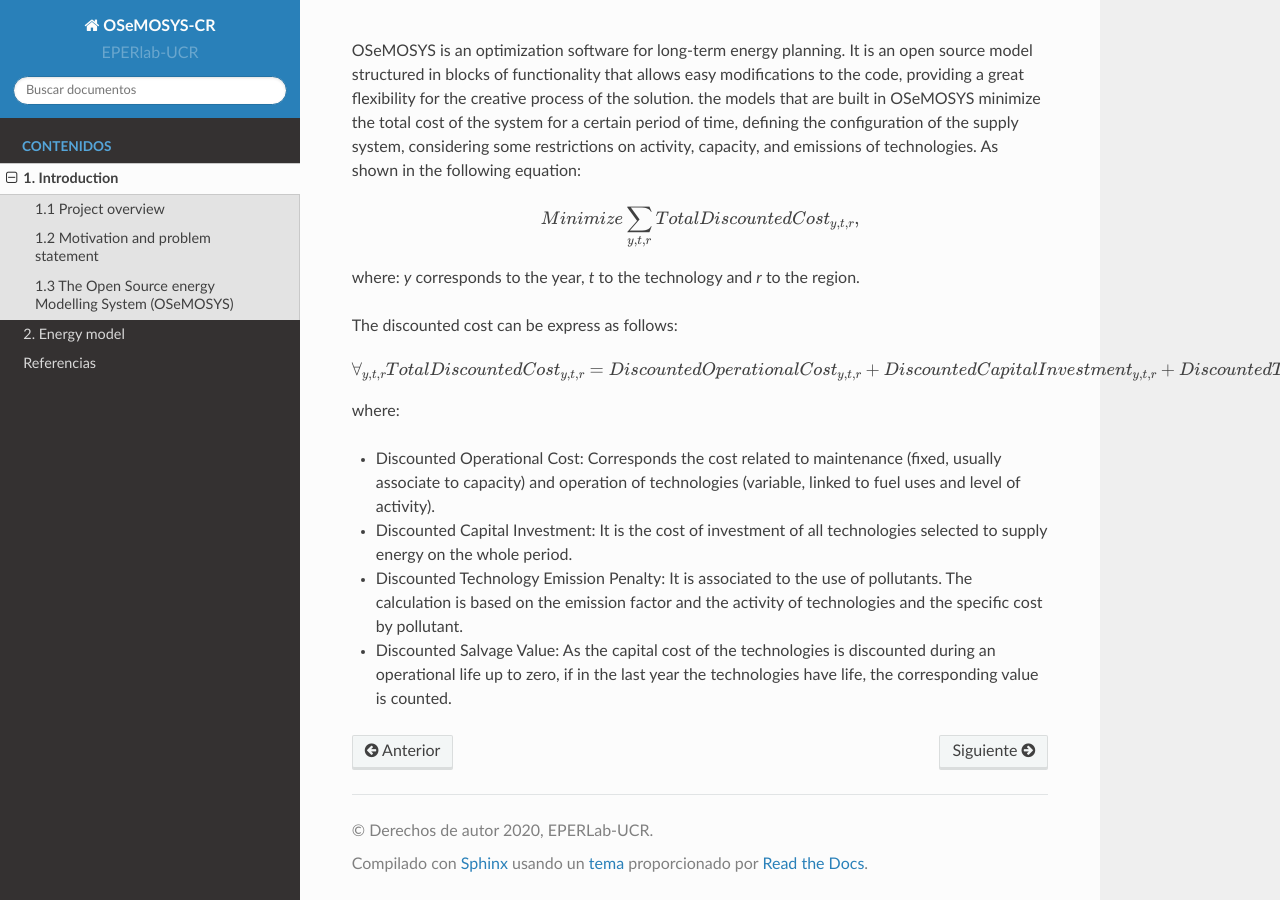
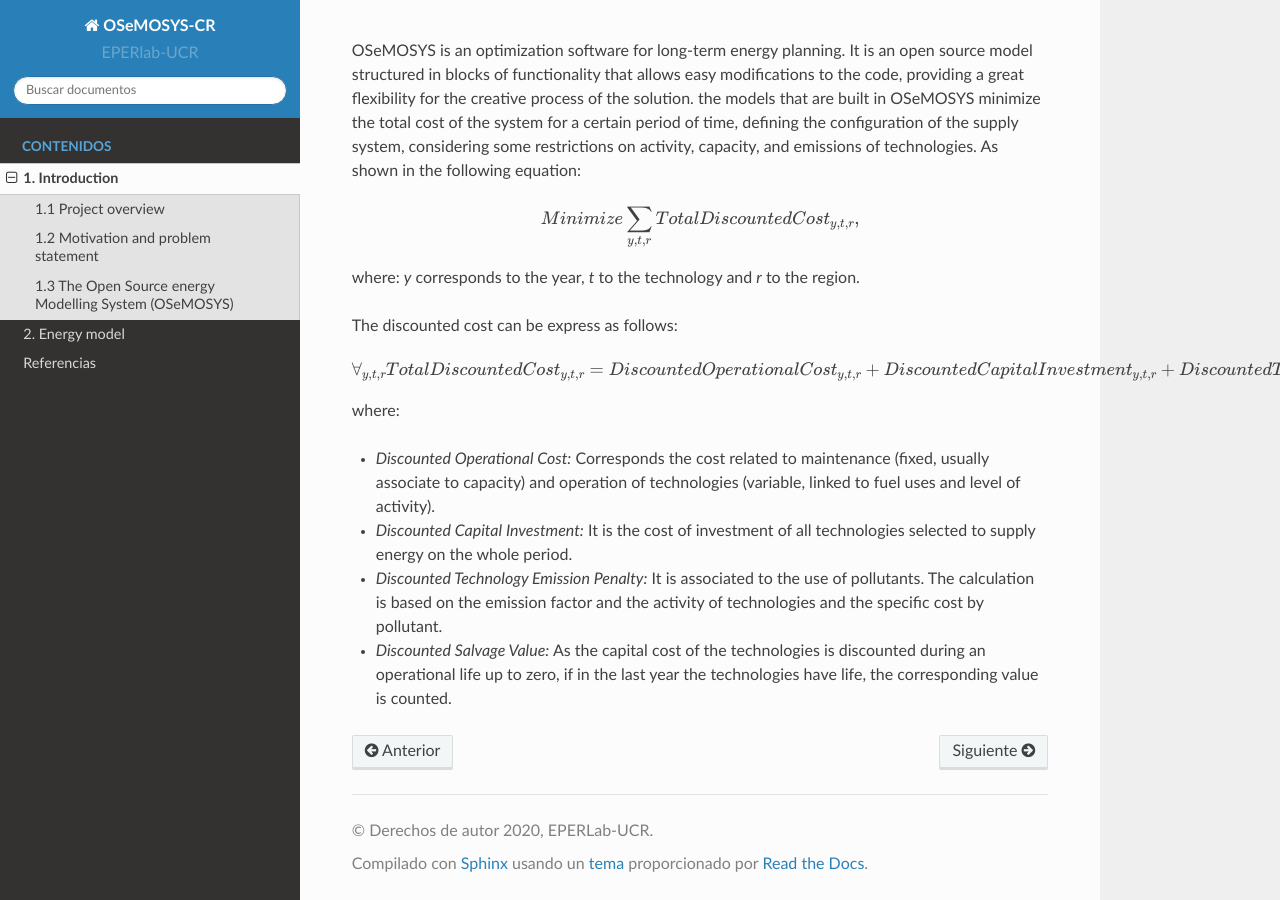
Before and after one commit to EPERLab/OSeMOSYS-CR, a Sphinx documentation site: the page built from docs/01Introduction.rst, in a window 1280 px wide and 900 px high, scrolled down 1665 px. Built offline with Sphinx 7.4.7 and the Read the Docs theme 2.0.0, drawn with Linux system fonts in a browser that asks for light colours.

```diff
--- a/docs/01Introduction.rst
+++ b/docs/01Introduction.rst
@@ -48,7 +48,7 @@ The discounted cost can be express as follows:
 
 where:
 
-*	Discounted Operational Cost: Corresponds the cost related to maintenance (fixed, usually associate to capacity) and operation of technologies (variable, linked to fuel uses and level of activity).
-*	Discounted Capital Investment: It is the cost of investment of all technologies selected to supply energy on the whole period.
-*	Discounted Technology Emission Penalty: It is associated to the use of pollutants. The calculation is based on the emission factor and the activity of technologies and the specific cost by pollutant.
-*	Discounted Salvage Value: As the capital cost of the technologies is discounted during an operational life up to zero, if in the last year the technologies have life, the corresponding value is counted.
+*	*Discounted Operational Cost:* Corresponds the cost related to maintenance (fixed, usually associate to capacity) and operation of technologies (variable, linked to fuel uses and level of activity).
+*	*Discounted Capital Investment:* It is the cost of investment of all technologies selected to supply energy on the whole period.
+*	*Discounted Technology Emission Penalty:* It is associated to the use of pollutants. The calculation is based on the emission factor and the activity of technologies and the specific cost by pollutant.
+*	*Discounted Salvage Value:* As the capital cost of the technologies is discounted during an operational life up to zero, if in the last year the technologies have life, the corresponding value is counted.
```
